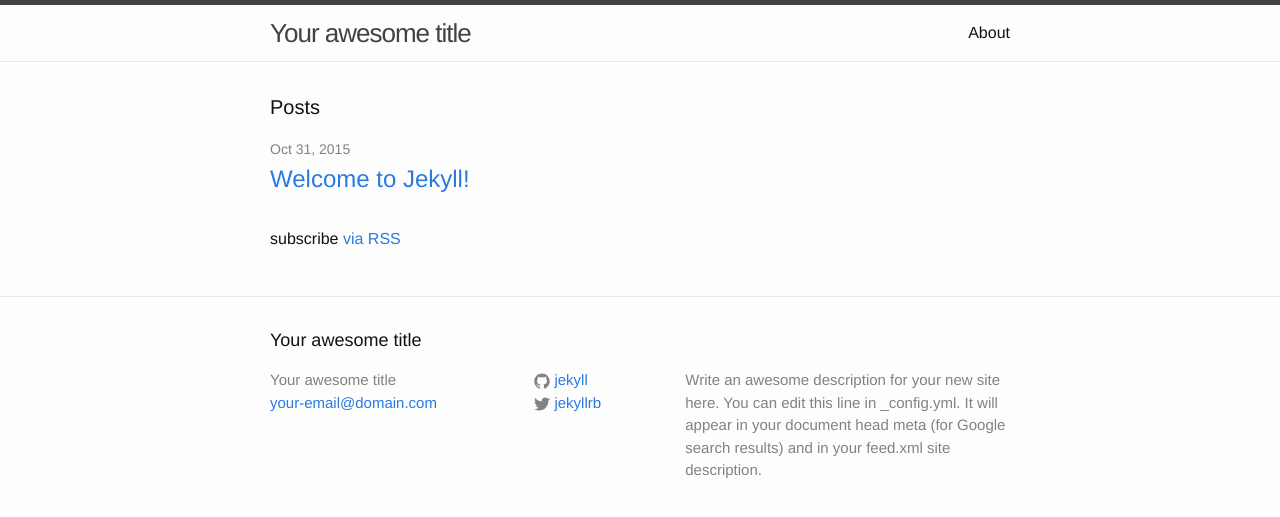
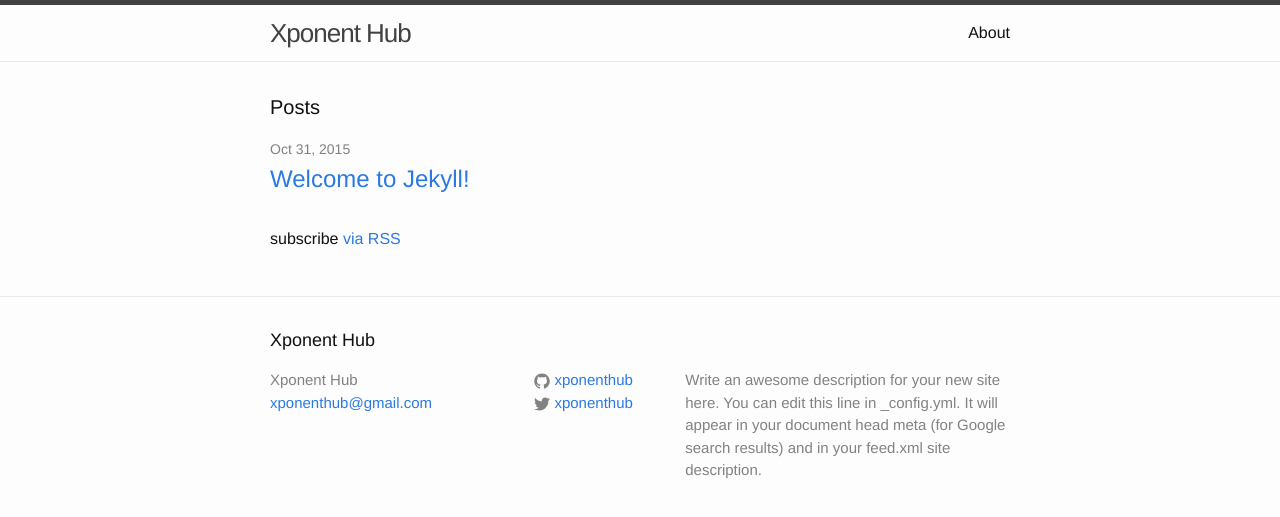
Before and after one commit to xponenthub/xponenthub.github.io, a Jekyll site: the page built from index.html, in a window 1280 px wide. Shown: the top 517 px of the page. Built offline with Jekyll 4.4.1, drawn with Linux system fonts in a browser that asks for light colours.

Commit message:
Update domain and some global setting

```diff
--- a/_config.yml
+++ b/_config.yml
@@ -6,16 +6,16 @@
 # 'jekyll serve'. If you change this file, please restart the server process.
 
 # Site settings
-title: Your awesome title
-email: your-email@domain.com
+title: Xponent Hub
+email: xponenthub@gmail.com
 description: > # this means to ignore newlines until "baseurl:"
   Write an awesome description for your new site here. You can edit this
   line in _config.yml. It will appear in your document head meta (for
   Google search results) and in your feed.xml site description.
 baseurl: "" # the subpath of your site, e.g. /blog
-url: "http://yourdomain.com" # the base hostname & protocol for your site
-twitter_username: jekyllrb
-github_username:  jekyll
+url: "http://xponenthub.com" # the base hostname & protocol for your site
+twitter_username: xponenthub
+github_username:  xponenthub
 
 # Build settings
 markdown: kramdown
```
